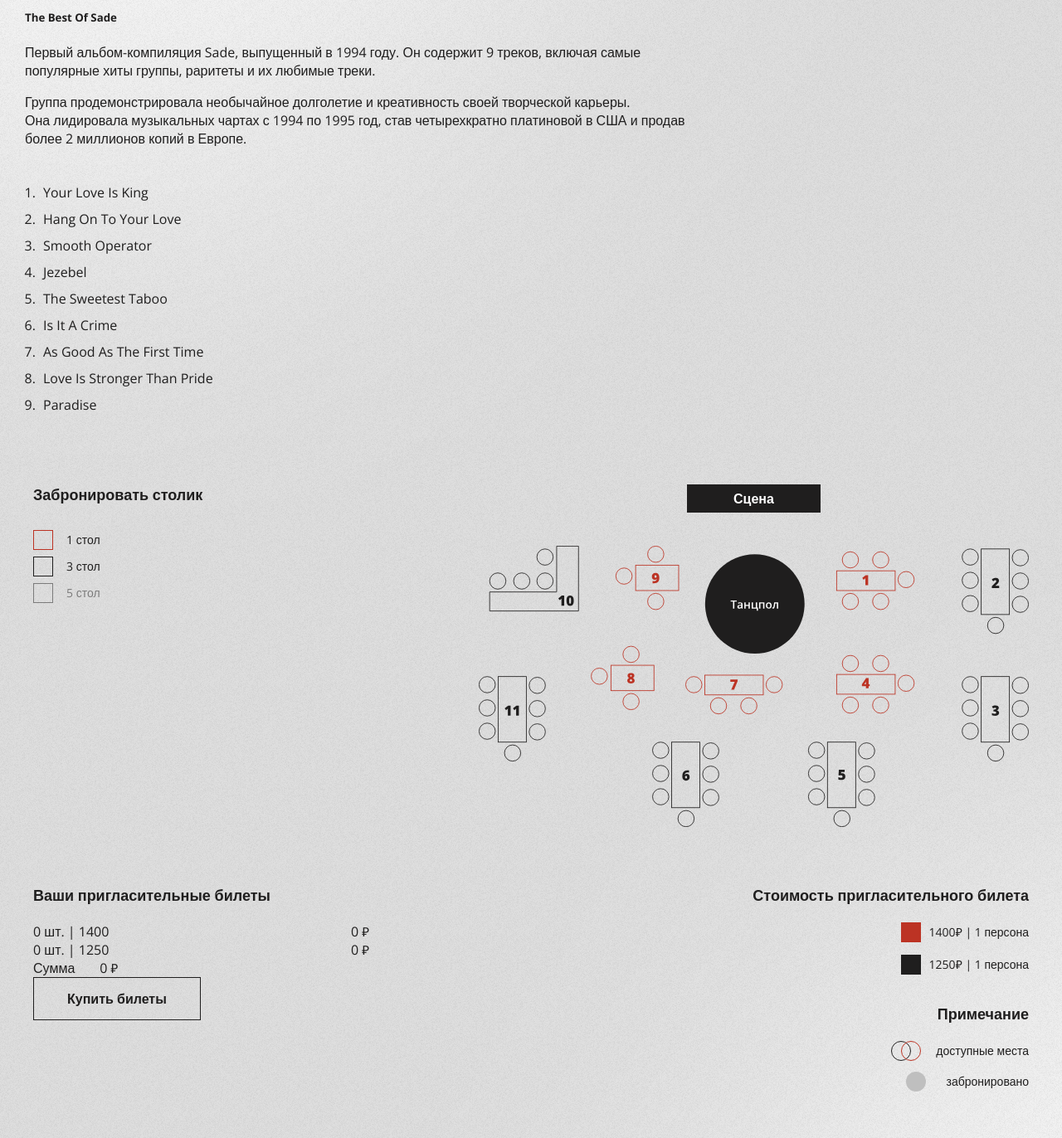
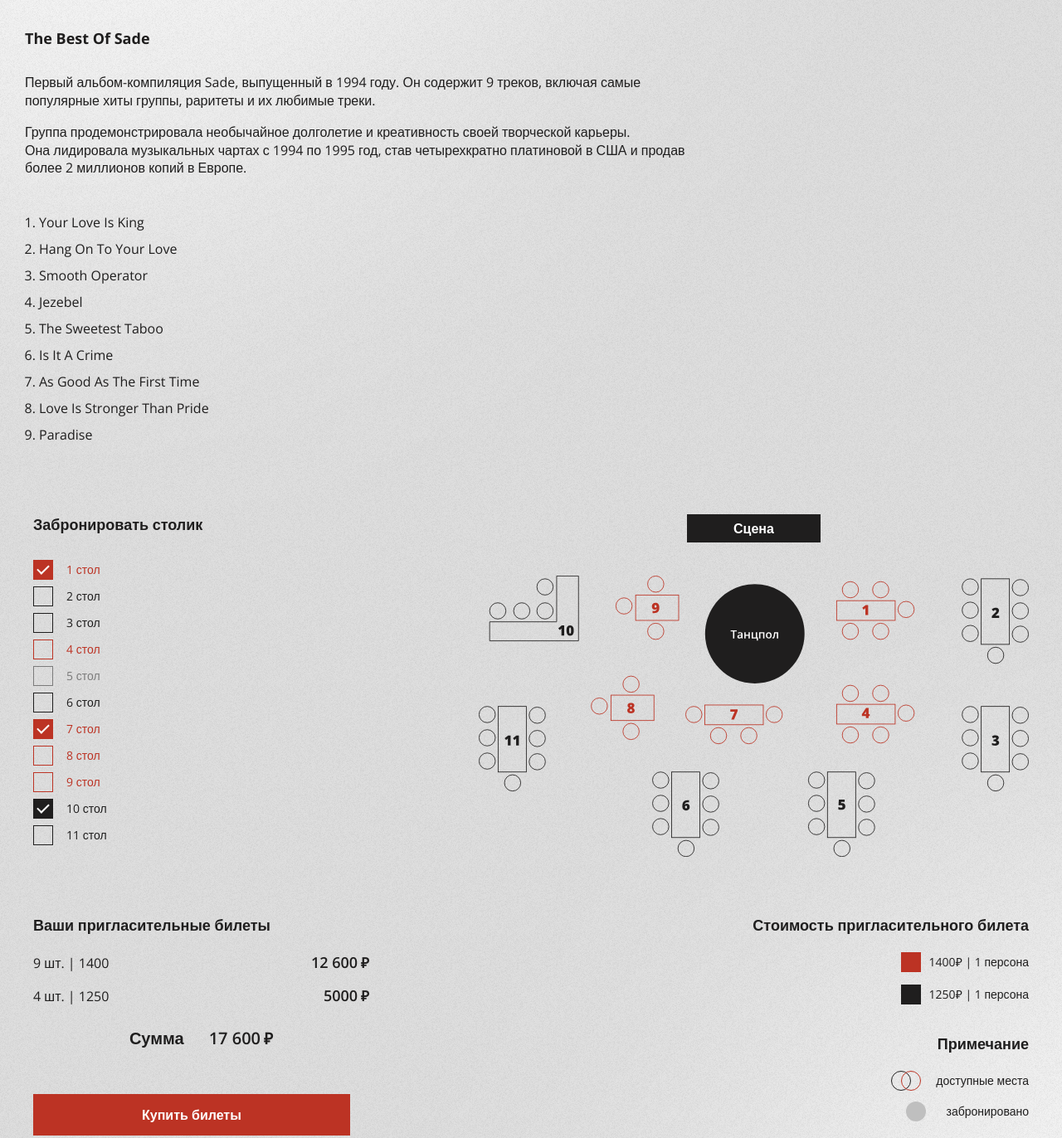
Before and after one commit to BlackJackNk/Lenni-Art-study-, a website: page src/html/event.html in a window 1280 px wide. Shown: the part 1301-2673 px from the top of the page at 83% size. Drawn offline with nearby package versions, Linux system fonts and the light colour scheme; files that its build step writes are made by us from their sources; files whose address does not match are found by name.

Commit message:
Закончил оформление страницы Event

```diff
--- a/src/html/blocks/reserve.html
+++ b/src/html/blocks/reserve.html
@@ -3,9 +3,15 @@
     <h4 class="reserve__section-title reserve__section-title--mb30">Забронировать столик</h4>
 
     <label class="reserve__check check check--red">
-      <input type="checkbox" name="table_1" class="check__input"/>
+      <input type="checkbox" name="table_1" class="check__input" checked/>
       <span class="check__mark"></span>
       <span class="check__label">1 стол</span>
+    </label>
+
+    <label class="reserve__check check">
+      <input type="checkbox" name="table_2" class="check__input"/>
+      <span class="check__mark"></span>
+      <span class="check__label">2 стол</span>
     </label>
 
     <label class="reserve__check check">
@@ -14,10 +20,52 @@
       <span class="check__label">3 стол</span>
     </label>
 
+    <label class="reserve__check check check--red">
+      <input type="checkbox" name="table_4" class="check__input"/>
+      <span class="check__mark"></span>
+      <span class="check__label">4 стол</span>
+    </label>
+
     <label class="reserve__check check check--disabled">
       <input type="checkbox" name="table_5" class="check__input" disabled />
       <span class="check__mark"></span>
       <span class="check__label">5 стол</span>
+    </label>
+
+    <label class="reserve__check check">
+      <input type="checkbox" name="table_6" class="check__input"/>
+      <span class="check__mark"></span>
+      <span class="check__label">6 стол</span>
+    </label>
+
+    <label class="reserve__check check check--red">
+      <input type="checkbox" name="table_7" class="check__input" checked/>
+      <span class="check__mark"></span>
+      <span class="check__label">7 стол</span>
+    </label>
+
+    <label class="reserve__check check check--red">
+      <input type="checkbox" name="table_8" class="check__input"/>
+      <span class="check__mark"></span>
+      <span class="check__label">8 стол</span>
+    </label>
+
+    <label class="reserve__check check check--red">
+      <input type="checkbox" name="table_9" class="check__input"/>
+      <span class="check__mark"></span>
+      <span class="check__label">9 стол</span>
+    </label>
+
+    <label class="reserve__check check">
+      <input type="checkbox" name="table_10" class="check__input" checked/>
+      <span class="check__mark"></span>
+      <span class="check__label">10 стол</span>
+    </label>
+
+    <label class="reserve__check check">
+      <input type="checkbox" name="table_11" class="check__input"/>
+      <span class="check__mark"></span>
+      <span class="check__label">11 стол</span>
     </label>
 
   </div>
@@ -35,15 +83,15 @@
     <h4 class="reserve__section-title">Ваши пригласительные билеты</h4>
     <div class="reserve__tickets-list">
       <div class="reserve__tickets">
-        <div class="reserve__qty" data-caption="шт." data-price="1400">0</div>
-        <div class="reserve__sum" data-currency="₽">0</div>
+        <div class="reserve__qty" data-caption="шт." data-price="1400">9</div>
+        <div class="reserve__sum" data-currency="₽">12 600</div>
       </div>
       <div class="reserve__tickets">
-        <div class="reserve__qty" data-caption="шт." data-price="1250">0</div>
-        <div class="reserve__sum" data-currency="₽">0</div>
+        <div class="reserve__qty" data-caption="шт." data-price="1250">4</div>
+        <div class="reserve__sum" data-currency="₽">5000</div>
       </div>
     </div>
-    <div class="reserve__total" data-caption="Сумма" data-currency="₽">0</div>
+    <div class="reserve__total" data-caption="Сумма" data-currency="₽ ">17 600</div>
     <button type="submit" class="btn btn--red reserve__submit">
       Купить билеты
     </button>
--- a/src/styles/blocks/check.less
+++ b/src/styles/blocks/check.less
@@ -58,6 +58,6 @@
 
   &__label {
     font-size: 14px;
-    color: @black;
+    //color: @black;
   }
 }
--- a/src/styles/blocks/event.less
+++ b/src/styles/blocks/event.less
@@ -111,18 +111,33 @@
     margin-bottom: 80px;
   }
 
+  h5 {
+    font-weight: 700;
+    font-size: 18px;
+    line-height: 25px;
+    color: @black;
+  }
+
   ul,
   ol {
     margin: 0;
     padding-left: 17px;
     text-align: left;
+    font-weight: 400;
+    font-size: 16px;
+    line-height: 32px;
+    color: @black;
+  }
+
+  p {
+    text-align: left;
+    font-weight: 400;
+    font-size: 16px;
+    line-height: 21.79px;
+    color: @black;
   }
 
   ul > li::marker {
     color: @red;
   }
-
-  li {
-    padding: 5px;
-  }
 }
--- a/src/styles/blocks/reserve.less
+++ b/src/styles/blocks/reserve.less
@@ -23,6 +23,7 @@
 
   &__order {
     grid-area: order;
+    border-bottom: 20px;
   }
 
   &__scheme {
@@ -48,6 +49,10 @@
     &--mb30 {
       margin-bottom: 30px;
     }
+  }
+
+  &__tickets-list {
+    margin-bottom: 10px;
   }
 
   &__check {
@@ -96,19 +101,44 @@
     justify-content: space-between;
     align-items: baseline;
   }
+
   &__qty {
+    font-weight: 400;
+    font-size: 16px;
+    line-height: 22px;
+    color: @black;
+
     &::after {
       content: " " attr(data-caption) " | " attr(data-price);
     }
   }
+
   &__sum {
+    font-weight: 600;
+    font-size: 18px;
+    line-height: 25px;
+    text-align: right;
+    color: @black;
+
     &::after {
       content: attr(data-currency);
       margin-left: 4px;
       font-size: 0.95em;
     }
+
+    &:last-child {
+      margin-bottom: 15px;
+    }
   }
+
   &__total {
+    text-align: center;
+    margin-bottom: 53px;
+    font-weight: 600;
+    font-size: 20px;
+    line-height: 27px;
+    color: @black;
+
     &::before {
       content: attr(data-caption);
       margin-right: 30px;
@@ -118,6 +148,18 @@
       margin-left: 4px;
       font-size: 0.95em;
     }
+  }
+
+  &__submit {
+    display: flex;
+    flex-direction: row;
+    justify-content: center;
+    align-items: center;
+    padding: 15px 131px;
+    gap: 10px;
+    background: @red;
+    color: @white;
+    border: none;
   }
 
   &__price {
```
Also changed, not shown: dist/event.html, dist/styles/styles.css, dist/styles/styles.min.css.
